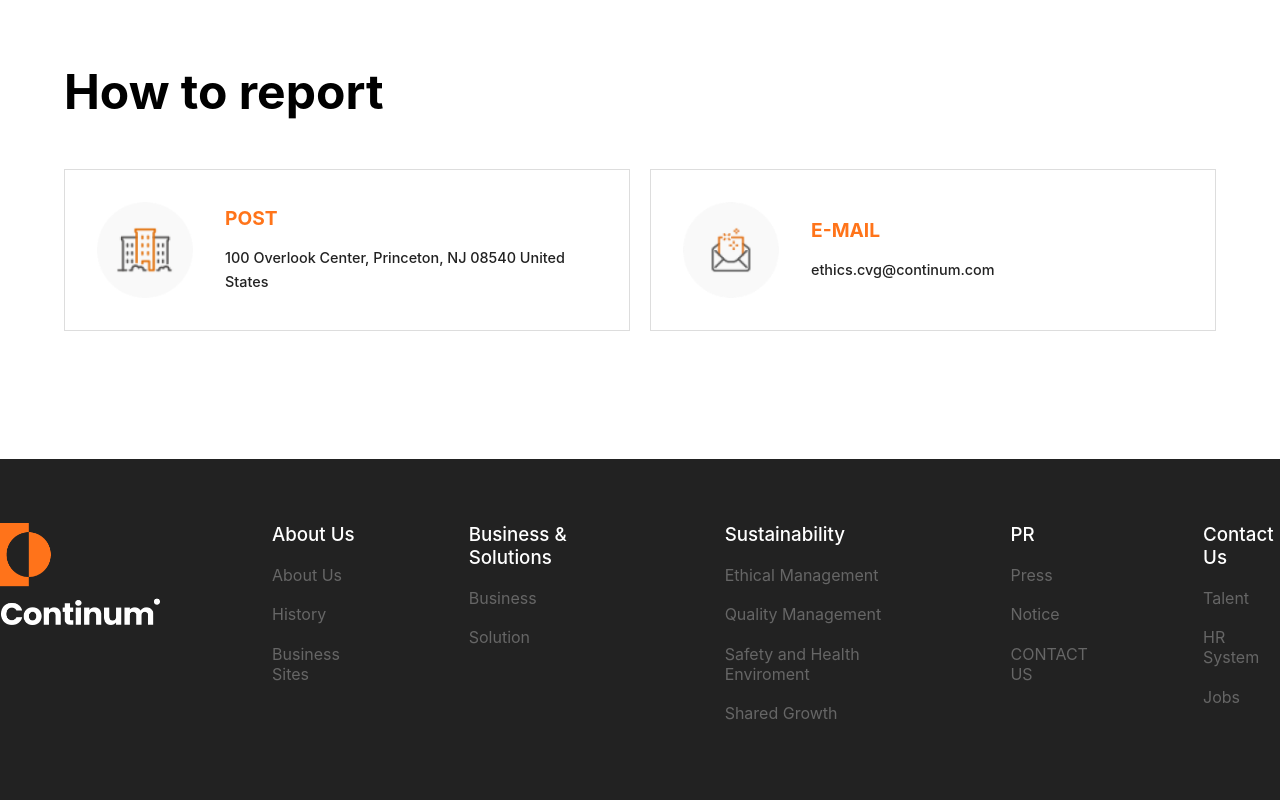
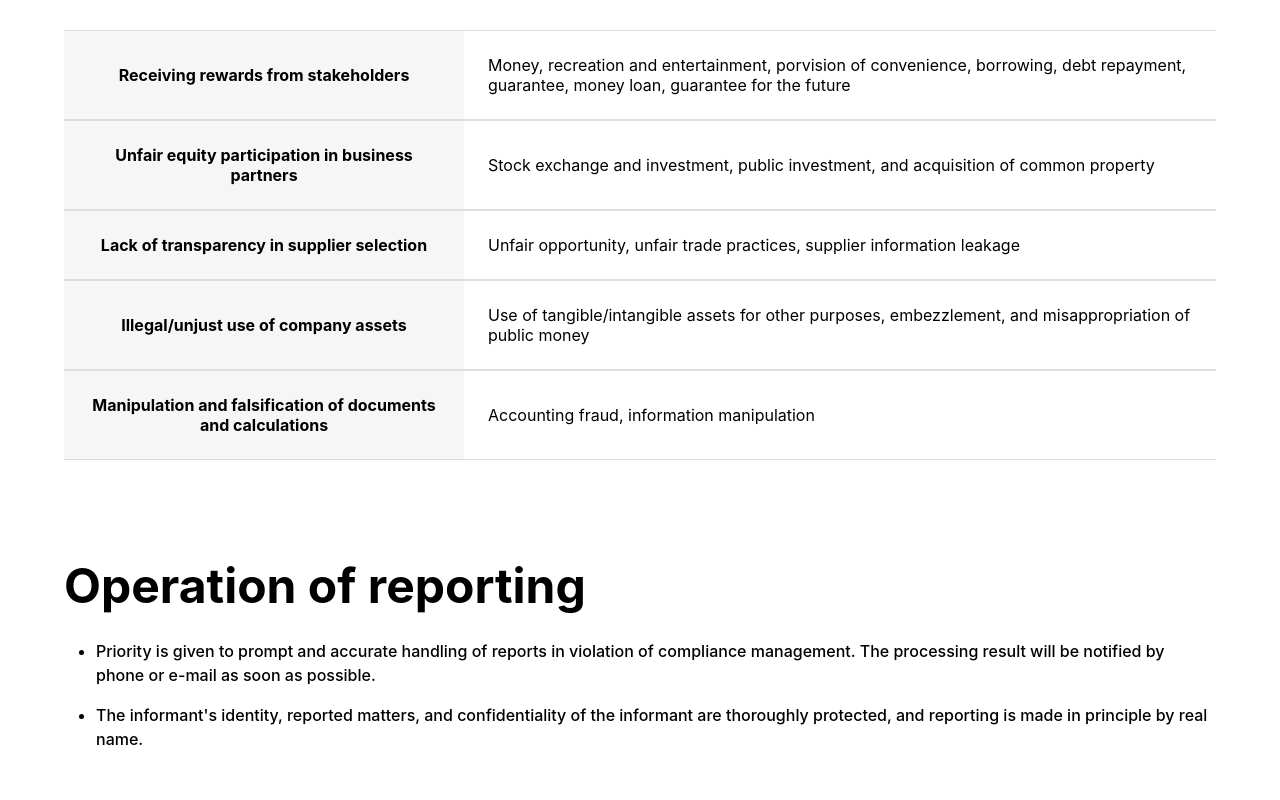
Before and after one commit to Berserk29/continum, a React (Create React App) app: page /sustainability in a window 1280 px wide. Shown: the part 1500-2300 px from the top of the page. Built offline with nearby package versions, Linux system fonts and the light colour scheme.

Commit message:
Modified Table Component Structure with the type props

```diff
--- a/src/component/infoCard/infoCard.component.jsx
+++ b/src/component/infoCard/infoCard.component.jsx
@@ -9,8 +9,6 @@ import {
     HeadingWhiteCard,
     TextWhiteCard,
 } from "./infoCard.style";
-
-
 
 const InfoCard = ({props, border = false, colorWhite = false}) => {
     const {imageUrl, heading, text} = props;
--- /dev/null
+++ b/src/component/table/table.component.jsx
@@ -0,0 +1,33 @@
+import { Fragment } from "react"
+import { GreyHeadingContainer, WhiteCenterContainer, WhiteContainer, WhiteHeadingContainer } from "./table.style";
+
+export const TableType = {
+    greyHeading: 'greyHeading',
+    whiteCenter: 'whiteCenter',
+    white: 'white',
+    whiteHeading: 'whiteHeading',
+}
+
+// TODO  Make it work with li on Contact Page!!
+
+const Table = ({content, type = TableType.white, fullBorder = false}) => {
+    const border = function () {
+        if(!fullBorder) return;
+        return {border: '1px solid var(--color-grey-light-2)'}
+    }
+
+    const containerType = function () {
+        if(type === 'greyHeading') return <GreyHeadingContainer style={border()}>{content}</GreyHeadingContainer>;
+        if(type === 'whiteHeading') return <WhiteHeadingContainer style={border()}>{content}</WhiteHeadingContainer>
+        if(type === 'whiteCenter') return <WhiteCenterContainer style={border()}>{content}</WhiteCenterContainer>
+        if(type === 'white') return <WhiteContainer style={border()}>{content}</WhiteContainer>
+    }
+
+    return (
+        <Fragment>
+            { containerType()}
+        </Fragment>
+    )
+}
+
+export default Table;
--- /dev/null
+++ b/src/component/table/table.style.jsx
@@ -0,0 +1,26 @@
+import styled from "styled-components";
+
+export const WhiteContainer = styled.div`
+    display: flex;
+    align-items: center;
+    background-color: var(--color-white);
+    padding: 1.5rem;
+    text-align: start;
+    border-top: 1px solid var(--color-grey-light-2);
+    border-bottom: 1px solid var(--color-grey-light-2);
+`
+
+export const WhiteCenterContainer = styled(WhiteContainer)`
+    justify-content: center;
+`
+
+export const GreyHeadingContainer = styled(WhiteContainer)`
+    background-color: var(--color-grey-light-3);
+    justify-content: center;
+    text-align: center;
+    font-weight: 700;
+`
+
+export const WhiteHeadingContainer = styled(GreyHeadingContainer)`
+    background-color: var(--color-white);
+`
--- a/src/routes/businessPage/businessPage.style.jsx
+++ b/src/routes/businessPage/businessPage.style.jsx
@@ -16,7 +16,7 @@ export const UpperText = styled.h4`
 export const TextCss = styled.div`
     font-weight: 500;
     text-align: center;
-    margin: 1rem 2rem 4rem 2rem;
+    margin: 1rem 5rem 4rem 5rem;
     line-height: 1.5rem;
 `
 
@@ -44,6 +44,7 @@ export const CardContainer = styled.div`
 
 export const RelatedContainer = styled.div`
     padding: 5rem 2rem;
+    width: 100%;
 `
 
 export const FlexCenter = styled.div`
--- a/src/routes/contactPage/contactPage.component.jsx
+++ b/src/routes/contactPage/contactPage.component.jsx
@@ -1,10 +1,66 @@
+import { Fragment } from "react";
 import Header from "../../component/header/header.component";
+import Table, { TableType } from "../../component/table/table.component";
+import TextHeading from "../../component/textHeading/textHeading.component";
+import { ContactContainer, TableContainer } from "./contactPage.style";
+
+const headingArray = ['Areas', 'Detailed Businesses', 'Manager', 'Contact'];
+
+const contactArray = [
+    {
+        id: 1,
+        areas: 'Smart Factory',
+        details: ['Smart factory', 'Utility integrated control', '3D production / facility integrated control', 'Data platform'],
+        manager: 'Olivier Trudeau',
+        contact: ['438-5080-8477', 'oliviertrudeau@continum.com'],
+    },
+    {
+        id: 2,
+        areas: 'Factory Automation',
+        details: ['Process control'],
+        manager: 'Healim Cho',
+        contact: ['438-5080-8467', 'healimcho@continum.com'],
+    },
+    {
+        id: 3,
+        areas: 'Green Energy',
+        details: ['VPP-based power trading'],
+        manager: 'Sonia Fortin',
+        contact: ['438-5080-8480', 'soniafortin@continum.com'],
+    },
+    {
+        id: 4,
+        areas: 'Global O&M',
+        details: ['Overseas'],
+        manager: 'Stephane Trudeau',
+        contact: ['438-5080-8482', 'stephanetrudeau@continum.com'],
+    },
+]
+
+
+// TODO  Make it work with li on Table!!
 
 const ContactPage = ({header}) => {
 
     return (
         <div>
             <Header header={header}/>
+            <ContactContainer>
+                <TextHeading title={'Contact Us'}/>
+                <TableContainer>
+                    {headingArray.map((el,i) => <Table content={el} key={i} type={TableType.greyHeading} fullBorder={true}/>)}
+                    {contactArray.map(el => {
+                        return (
+                            <Fragment key={el.id}>
+                                <Table content={el.areas} fullBorder={true} type={TableType.whiteHeading}/>
+                                <Table content={el.details} fullBorder={true}/>
+                                <Table content={el.manager} fullBorder={true} type={TableType.whiteCenter}/>
+                                <Table content={el.contact} fullBorder={true}/>
+                            </Fragment>
+                        )
+                    })}
+                </TableContainer>
+            </ContactContainer>
         </div>
     );
 }
--- /dev/null
+++ b/src/routes/contactPage/contactPage.style.jsx
@@ -0,0 +1,14 @@
+import styled from "styled-components";
+
+export const ContactContainer = styled.div`
+    display: flex;
+    flex-direction: column;
+    align-items: center;
+    padding: 5rem 2rem 3rem 2rem;
+    gap: 2rem
+`
+
+export const TableContainer = styled.div`
+    display: grid;
+    grid-template-columns: repeat(3, max-content) 1fr;
+`
--- a/src/routes/sustainabilityPage/sustainabilityPage.component.jsx
+++ b/src/routes/sustainabilityPage/sustainabilityPage.component.jsx
@@ -1,8 +1,10 @@
+import useMediaQuery from "../../helper/useMediaQuery";
+import { Fragment } from "react";
+
 import Header from "../../component/header/header.component";
 import TextHeading from "../../component/textHeading/textHeading.component";
 import InfoCard from "../../component/infoCard/infoCard.component";
-
-import useMediaQuery from "../../helper/useMediaQuery";
+import Table, { TableType } from "../../component/table/table.component";
 
 import {
     EthicalContainer,
@@ -10,7 +12,10 @@ import {
     HowToReportContainer,
     SubstainContainer,
     TextCss,
+    BulletLi,
     FlexCenter,
+    BulletContainer,
+    TableContainer,
 } from "./sustainabilityPage.style";
 
 import substainImg1 from '../../assets/sustainability/sustainability_icon_01.png'
@@ -67,16 +72,29 @@ const reportTypeArray = [
     {
         id: 1,
         heading: 'Receiving rewards from stakeholders',
-        text: 'Money, recreation and entertainment, porvision of convenience, borrowing, debt repayment, guarantee, money loan, guarantee for the future'
+        text: 'Money, recreation and entertainment, porvision of convenience, borrowing, debt repayment, guarantee, money loan, guarantee for the future',
     },
     {
         id: 2,
-        heading: 'Receiving rewards from stakeholders',
-        text: 'Money, recreation and entertainment, porvision of convenience, borrowing, debt repayment, guarantee, money loan, guarantee for the future'
+        heading: 'Unfair equity participation in business partners',
+        text: 'Stock exchange and investment, public investment, and acquisition of common property',
+    },
+    {
+        id: 3,
+        heading: 'Lack of transparency in supplier selection',
+        text: 'Unfair opportunity, unfair trade practices, supplier information leakage',
+    },
+    {
+        id: 4,
+        heading: 'Illegal/unjust use of company assets',
+        text: 'Use of tangible/intangible assets for other purposes, embezzlement, and misappropriation of public money',
+    },
+    {
+        id: 5,
+        heading: 'Manipulation and falsification of documents and calculations',
+        text: 'Accounting fraud, information manipulation',
     },
 ]
-
-
 
 const SustainabilityPage = ({header}) => {
     const isBigScreen = useMediaQuery('(min-width: 2000px)')
@@ -95,8 +113,25 @@ const SustainabilityPage = ({header}) => {
             </SubstainContainer>
             <Container>
                 <TextHeading title={'Report type'} textCenter={false}/>
-
-
+                <TableContainer>
+                    {
+                        reportTypeArray.map(el => {
+                            return (
+                                <Fragment key={el.id}>
+                                    <Table content={el.heading} type={TableType.greyHeading}/>
+                                    <Table content={el.text}/>
+                                </Fragment>
+                            )
+                        })
+                    }
+                </TableContainer>
+            </Container>
+            <Container>
+                <TextHeading title={'Operation of reporting'} textCenter={false}/>
+                <BulletContainer>
+                    <BulletLi>Priority is given to prompt and accurate handling of reports in violation of compliance management. The processing result will be notified by phone or e-mail as soon as possible.</BulletLi>
+                    <BulletLi>The informant's identity, reported matters, and confidentiality of the informant are thoroughly protected, and reporting is made in principle by real name.</BulletLi>
+                </BulletContainer>
             </Container>
             <Container>
                 <TextHeading title={'How to report'} textCenter={ isBigScreen ? true : false}/>
@@ -106,7 +141,6 @@ const SustainabilityPage = ({header}) => {
                 </HowToReportContainer>
                 </FlexCenter>
             </Container>
-
         </div>
     )
 }
--- a/src/routes/sustainabilityPage/sustainabilityPage.style.jsx
+++ b/src/routes/sustainabilityPage/sustainabilityPage.style.jsx
@@ -4,7 +4,7 @@ export const SubstainContainer = styled.div`
     display: flex;
     flex-direction: column;
     align-items: center;
-    padding: 5rem 2rem 5rem 2rem;
+    padding: 5rem 2rem 3rem 2rem;
     gap: 2rem
 `
 
@@ -23,19 +23,31 @@ export const EthicalContainer = styled.div`
 `
 
 export const Container = styled.div`
-    padding: 0 4rem 5rem 4rem;
+    padding: 3rem 4rem 3rem 4rem;
 `
 
-/* export const GridContainer = styled.div`
+export const TableContainer = styled.div`
     display: grid;
-    grid-template-columns: repeat(autofit, );
-` */
+    padding-top: 2rem;
+    grid-template-columns: 400px 1fr;
+`
+
+export const BulletContainer = styled.ul`
+    display: grid;
+    gap: 1rem;
+    padding: 1.5rem 0 0 1rem;
+`
+
+export const BulletLi = styled.li`
+    margin-left: 1rem;
+    line-height: 1.5rem;
+    font-weight: 500;
+`
 
 export const FlexCenter = styled.div`
     display: flex;
     justify-content: center;
 `
-
 
 export const HowToReportContainer = styled.div`
     display: grid;
```
